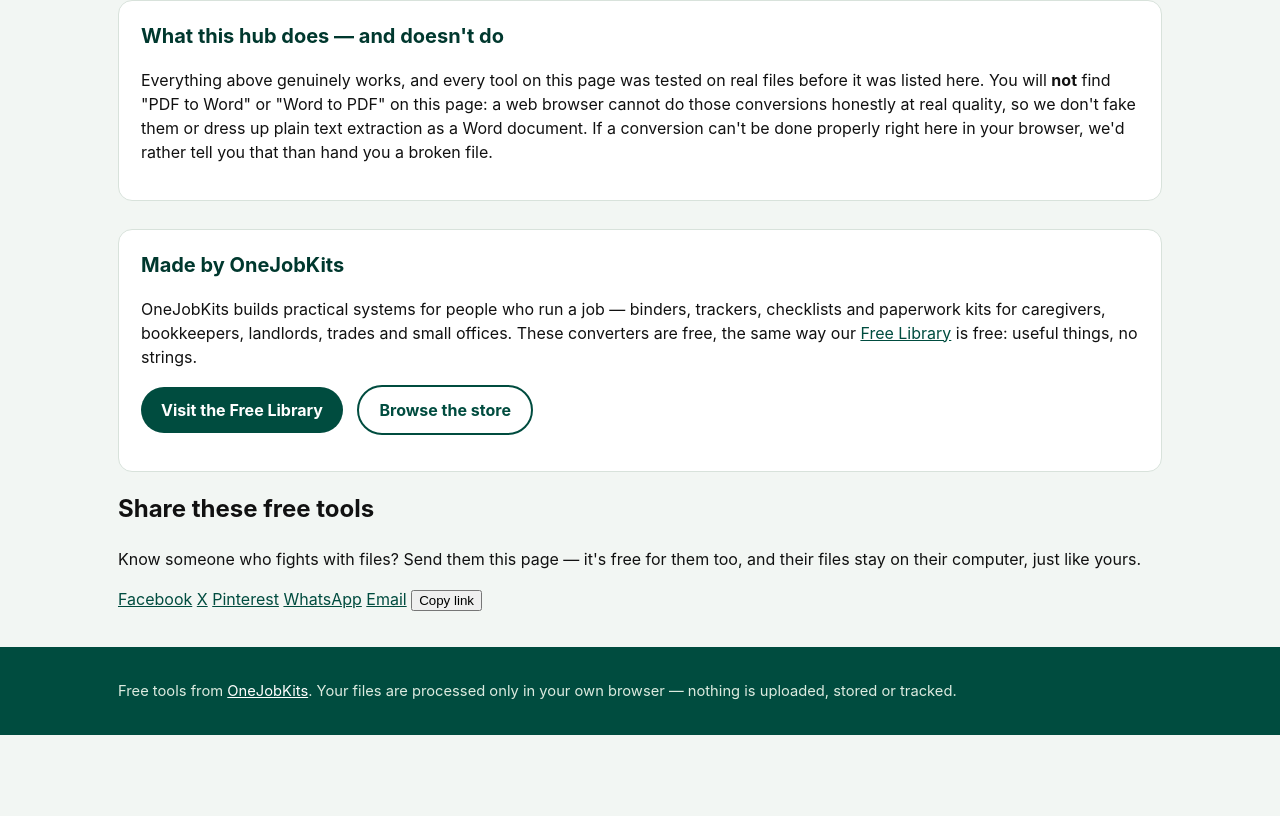
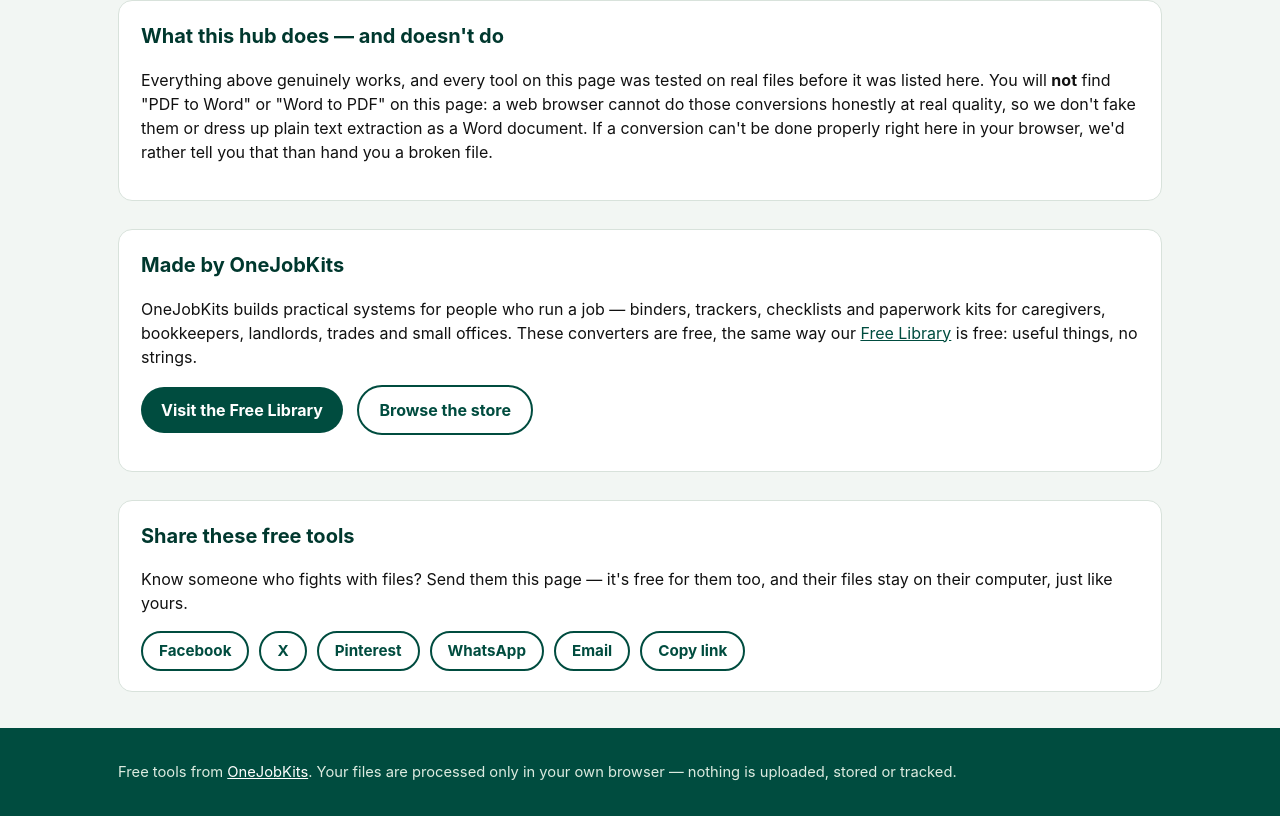
Before and after one commit to gchkodrov-debug/onejobkits-feed, a plain HTML site: page converter/index.html in a window 1280 px wide. Shown: the part 1930-2746 px from the top of the page. Before the commit the page ends 2665 px from the top, so only its background shows below. Drawn offline with Linux system fonts and the light colour scheme.

Commit message:
Converter hub: share row styles

```diff
--- a/converter/styles.css
+++ b/converter/styles.css
@@ -41,6 +41,12 @@ button.go:disabled{opacity:.55;cursor:wait}
 .out .meta{display:block;color:#555;font-size:.85rem;margin-top:4px}
 .honest-box,.bridge{background:var(--paper);border:1px solid var(--line);border-radius:var(--radius);padding:20px 22px;margin:28px 0 0}
 .honest-box h2,.bridge h2{margin-top:0;color:var(--green-dark);font-size:1.25rem}
+.share-box{background:var(--paper);border:1px solid var(--line);border-radius:var(--radius);padding:20px 22px;margin:28px 0 0}
+.share-box h2{margin-top:0;color:var(--green-dark);font-size:1.25rem}
+.share-row{display:flex;flex-wrap:wrap;gap:10px;align-items:center;margin-top:12px}
+.share-btn{display:inline-block;background:#fff;color:var(--green);border:2px solid var(--green);text-decoration:none;font-weight:700;padding:9px 16px;border-radius:999px;font-size:.95rem;cursor:pointer;font-family:inherit;line-height:1.2}
+.share-btn:hover{background:var(--green);color:#fff}
+.copy-note{font-weight:700;color:var(--green-dark)}
 .cta{display:inline-block;background:var(--green);color:#fff;text-decoration:none;font-weight:700;padding:11px 20px;border-radius:999px;margin-right:10px}
 .cta.secondary{background:#fff;color:var(--green);border:2px solid var(--green)}
 .site-foot{margin-top:36px;background:var(--green);color:#dcebe0;padding:18px 0;font-size:.92rem}
```
